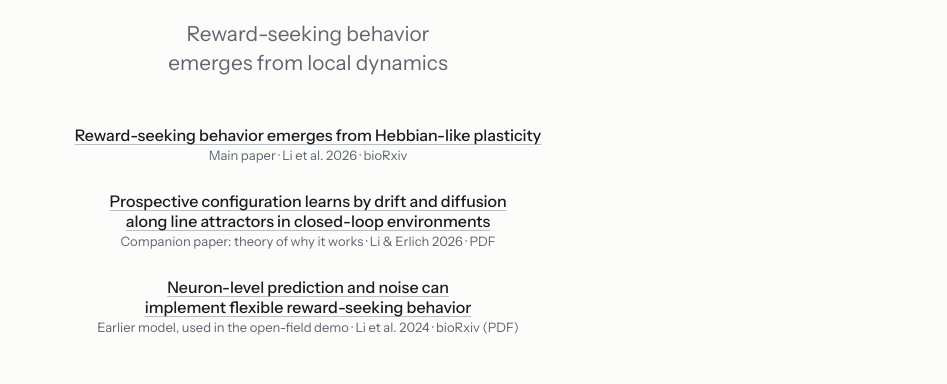
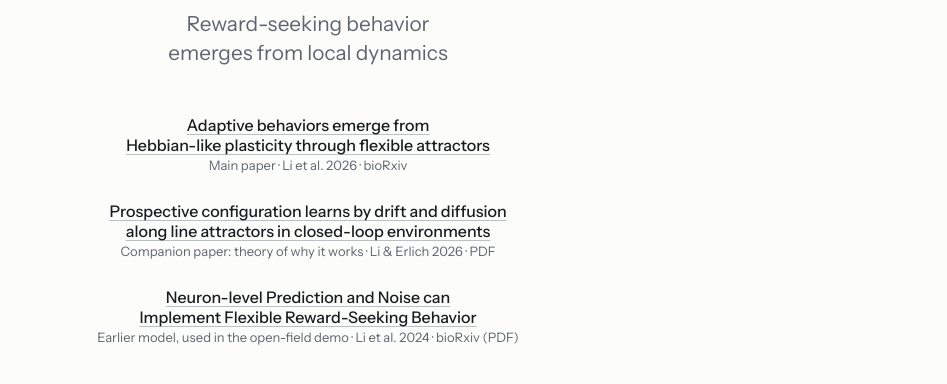
Before and after one commit to ccli3896/dendrite, a plain HTML site: page 04-hebbian-steering/index.html in a window 1280 px wide. Shown: the part 252-636 px from the top of the page, without its empty margins (332-1279 px from the left). Drawn offline with Linux system fonts and the light colour scheme.

Commit message:
Use exact paper titles and full author list
Co-Authored-By: Claude Opus 5.5 <noreply@anthropic.com>
Claude-Session: https://claude.ai/code/session_01RKnV5NZq7pfU7jiTgrDgnE

```diff
--- a/04-hebbian-steering/index.html
+++ b/04-hebbian-steering/index.html
@@ -138,9 +138,9 @@ input[type=range] { accent-color: var(--ink); width: 104px; }
       <div class="rule"><i style="background:var(--a)"></i><i style="background:var(--b)"></i></div>
       <p>Reward-seeking behavior emerges from local dynamics</p>
       <ul class="papers" aria-label="Papers">
-        <li><a href="https://www.biorxiv.org/content/10.64898/2026.11.18.767638v1" target="_blank" rel="noopener"><span class="pt">Reward-seeking behavior emerges from Hebbian-like plasticity</span><span class="pm">Main paper · Li et al. 2026 · bioRxiv</span></a></li>
+        <li><a href="https://www.biorxiv.org/content/10.64898/2026.11.18.767638v1" target="_blank" rel="noopener"><span class="pt">Adaptive behaviors emerge from <span style="white-space:nowrap">Hebbian-like</span> plasticity through flexible attractors</span><span class="pm">Main paper · Li et al. 2026 · bioRxiv</span></a></li>
         <li><a href="https://github.com/ccli3896/hebbian-flexible-attractors/blob/main/companion_paper/Li_Erlich_2026_prospective_configuration.pdf" target="_blank" rel="noopener"><span class="pt">Prospective configuration learns by drift and diffusion along line attractors in closed-loop environments</span><span class="pm">Companion paper: theory of why it works · Li &amp; Erlich 2026 · PDF</span></a></li>
-        <li><a href="https://pmc.ncbi.nlm.nih.gov/articles/PMC11142161/pdf/nihpp-2024.05.22.595306v1.pdf" target="_blank" rel="noopener"><span class="pt">Neuron-level prediction and noise can implement flexible reward-seeking behavior</span><span class="pm">Earlier model, used in the open-field demo · Li et al. 2024 · bioRxiv (PDF)</span></a></li>
+        <li><a href="https://pmc.ncbi.nlm.nih.gov/articles/PMC11142161/pdf/nihpp-2024.05.22.595306v1.pdf" target="_blank" rel="noopener"><span class="pt">Neuron-level Prediction and Noise can Implement Flexible Reward-Seeking Behavior</span><span class="pm">Earlier model, used in the open-field demo · Li et al. 2024 · bioRxiv (PDF)</span></a></li>
       </ul>
     </div>
   </section>
```
Also changed, not shown: 1 other file.
